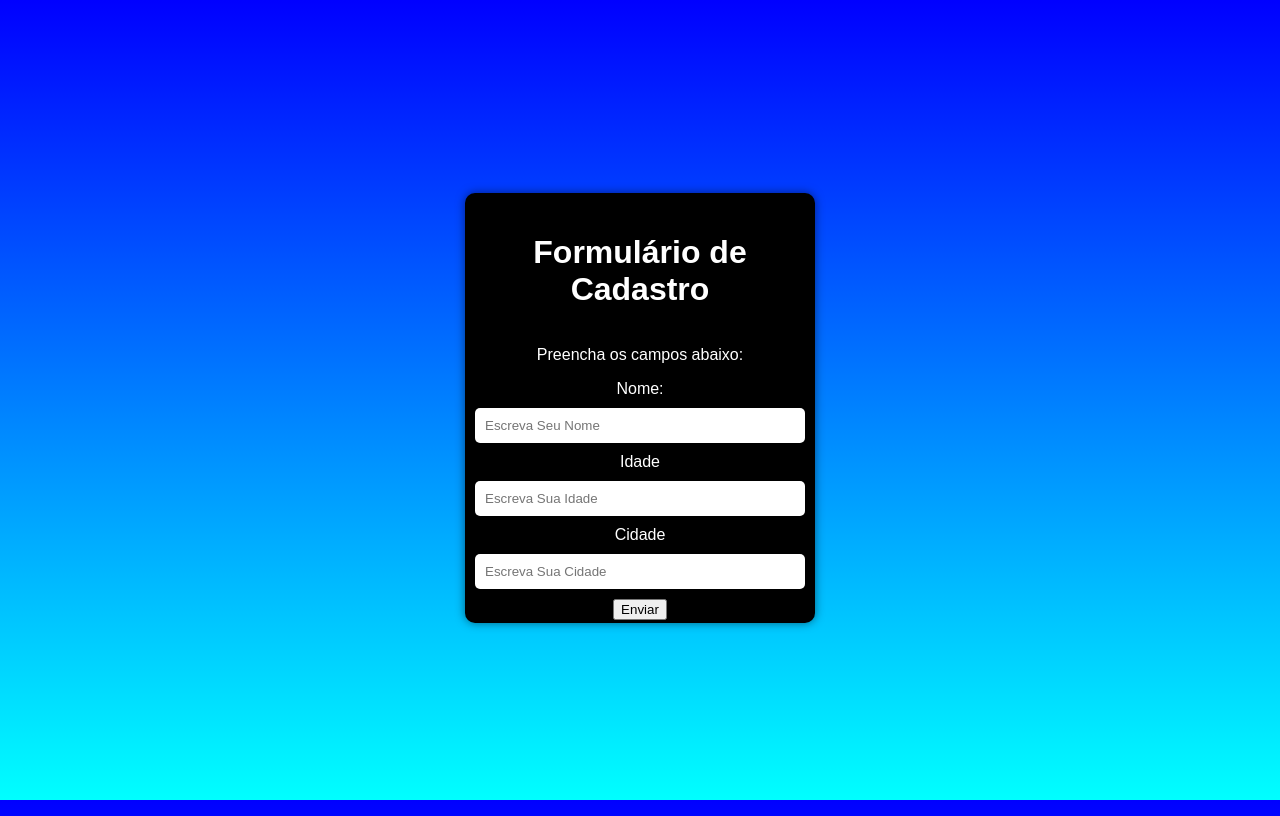
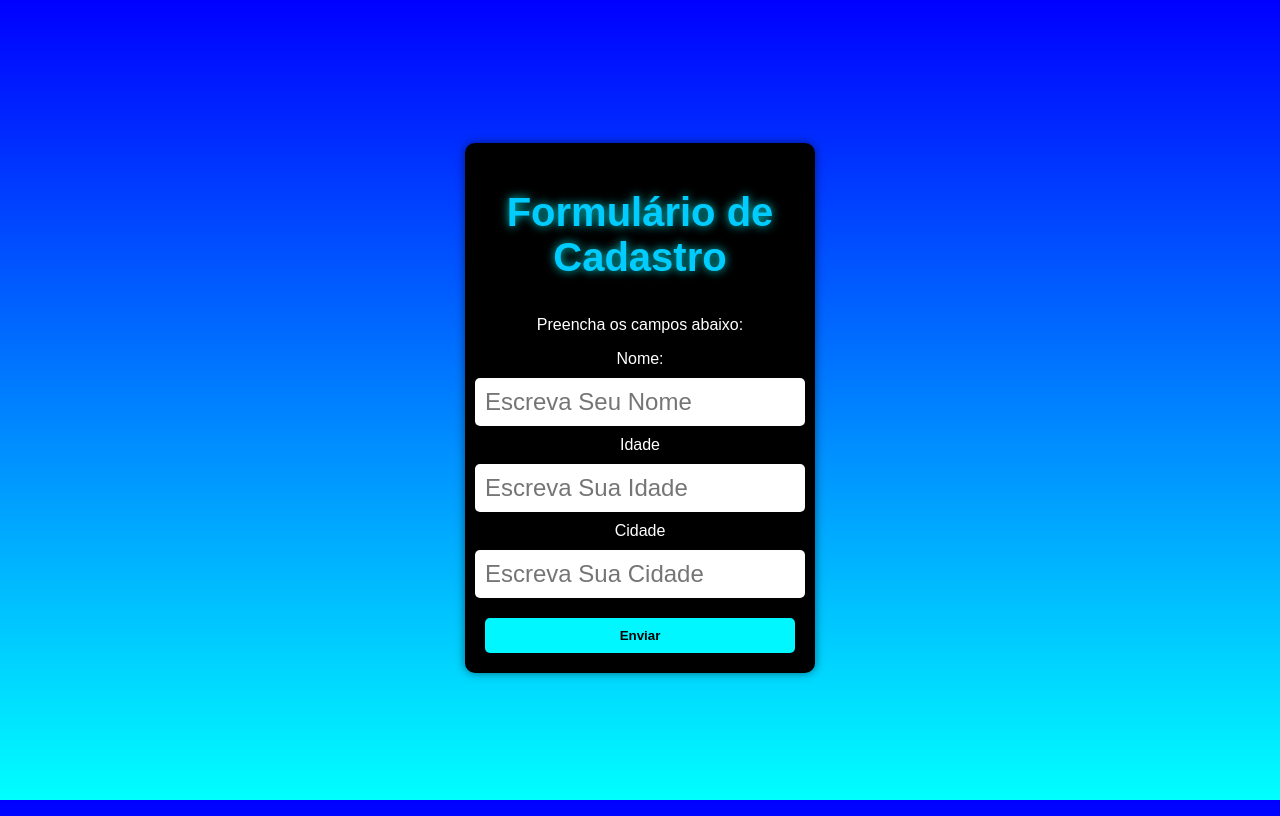
Before and after one commit to dev-alexandre2024/DEV-SHOP, a plain HTML site: page login/login.html in a window 1280 px wide. Drawn offline with Linux system fonts and the light colour scheme.

Commit message:
alterando algumas coisas no site

```diff
--- a/login/form.css
+++ b/login/form.css
@@ -12,6 +12,19 @@ body{
     height: 100vh;
 
 }
+.titulo{
+    font-family: 'Orbitron', sans-serif;
+    font-size: 2.5rem;
+    color: #00ccff;
+    text-shadow: 0 0 10px rgba(0, 255, 255, 0.8);
+    margin-bottom: 20px;
+}
+h1{
+    font-size: 2.5rem;
+    color: #000000;
+    text-shadow: 0 0 10px rgba(0, 255, 255, 0.8);
+    margin-bottom: 20px;
+}
 div.form{
     background-color: black;
     padding: 20px;
@@ -22,7 +35,7 @@ div.form{
     flex-direction: column;
     align-items: center;
     width: 310px;
-    height: 390px;
+    height:490px;
 
 }
 input[type="text"],
@@ -34,4 +47,25 @@ input[type="number"]{
     border-radius: 5px;
     background-color: #ffffff;
     color: #000000;
+    font-size: 1.5rem;
+    box-shadow: 0 0 5px rgba(0,0,0,0.1);
+
 }
+button{
+    width: 100%;
+    padding: 10px;
+    margin-top: 10px;
+    border: none;
+    border-radius: 5px;
+    background-color: #00f7ff;
+    color: #000000;
+    font-weight: bold;
+    cursor: pointer;
+    transition: background-color 0.3s ease;
+}
+button:hover {
+    background-color: #00c4e1;
+}
+button:active {
+    transform: scale(0.95);
+}
```
